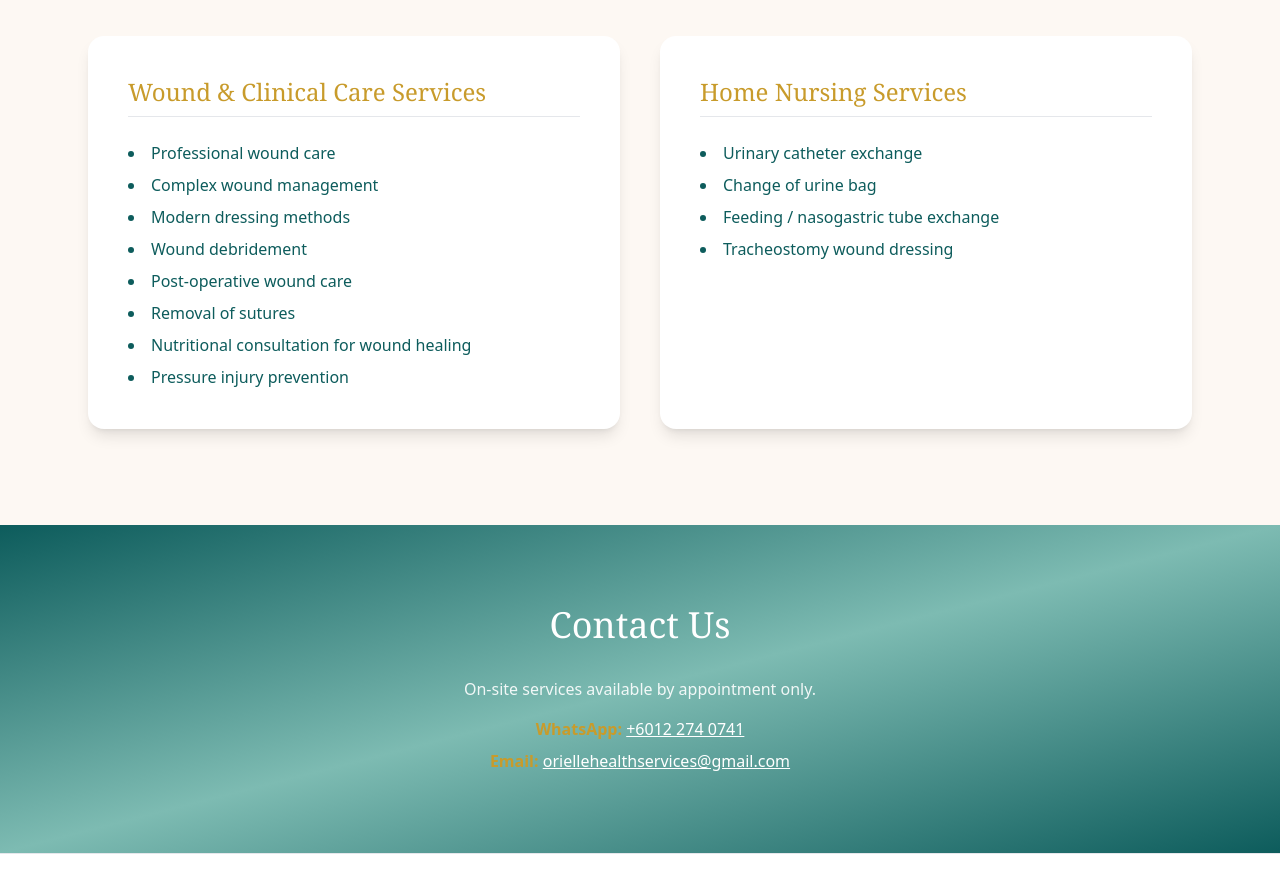
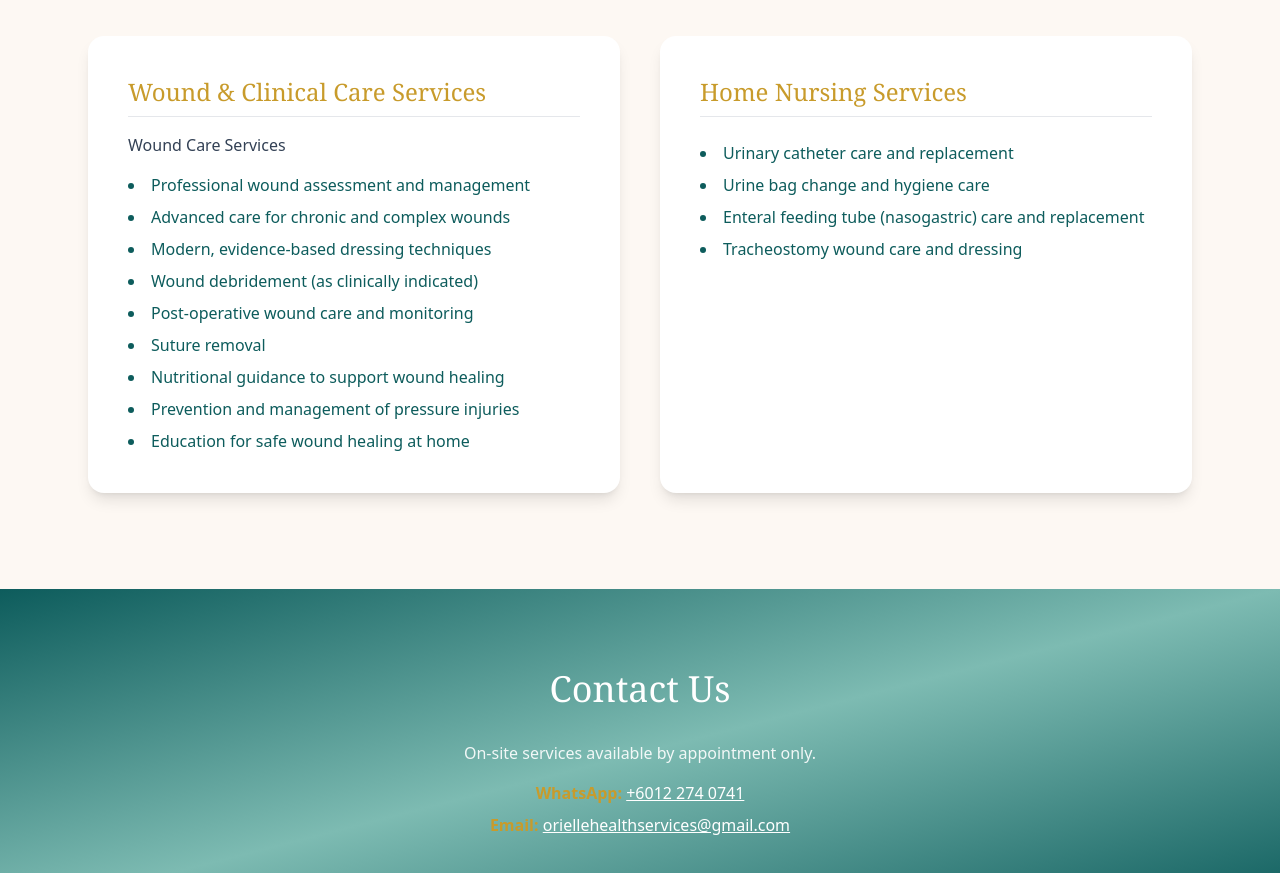
Before and after one commit to rrjayapalan/oriellehealth_verified, a Next.js app: page / in a window 1280 px wide. Shown: the part 1020-1893 px from the top of the page. Built offline with nearby package versions, Linux system fonts and the light colour scheme.

Commit message:
Add files via upload

```diff
--- a/app/page.js
+++ b/app/page.js
@@ -93,18 +93,22 @@ export default function Home() {
   <div className="grid md:grid-cols-2 gap-10 max-w-6xl mx-auto px-6">
     {/* Card 1 */}
     <div className="bg-white rounded-2xl shadow-lg p-10 text-left hover:shadow-xl transition">
-            <h3 className="text-2xl font-serif mb-6 text-gold border-b pb-2">
-              Wound & Clinical Care Services
+      <h3 className="text-2xl font-serif mb-2 text-gold border-b pb-2">
+        Wound &amp; Clinical Care Services
       </h3>
+      <p className="mt-4 mb-4 text-sm md:text-base text-slate-700 font-medium">
+        Wound Care Services
+      </p>
       <ul className="list-disc list-inside space-y-2 text-teal">
-              <li>Professional wound care</li>
-              <li>Complex wound management</li>
-              <li>Modern dressing methods</li>
-              <li>Wound debridement</li>
-              <li>Post-operative wound care</li>
-              <li>Removal of sutures</li>
-              <li>Nutritional consultation for wound healing</li>
-              <li>Pressure injury prevention</li>
+        <li>Professional wound assessment and management</li>
+        <li>Advanced care for chronic and complex wounds</li>
+        <li>Modern, evidence-based dressing techniques</li>
+        <li>Wound debridement (as clinically indicated)</li>
+        <li>Post-operative wound care and monitoring</li>
+        <li>Suture removal</li>
+        <li>Nutritional guidance to support wound healing</li>
+        <li>Prevention and management of pressure injuries</li>
+        <li>Education for safe wound healing at home</li>
       </ul>
     </div>
 
@@ -114,14 +118,15 @@ export default function Home() {
         Home Nursing Services
       </h3>
       <ul className="list-disc list-inside space-y-2 text-teal">
-              <li>Urinary catheter exchange</li>
-              <li>Change of urine bag</li>
-              <li>Feeding / nasogastric tube exchange</li>
-              <li>Tracheostomy wound dressing</li>
+        <li>Urinary catheter care and replacement</li>
+        <li>Urine bag change and hygiene care</li>
+        <li>Enteral feeding tube (nasogastric) care and replacement</li>
+        <li>Tracheostomy wound care and dressing</li>
       </ul>
     </div>
   </div>
 </section>
+
 
       {/* CONTACT SECTION */}
       <section
```
Lines whose indentation alone changed are shown as unchanged.
